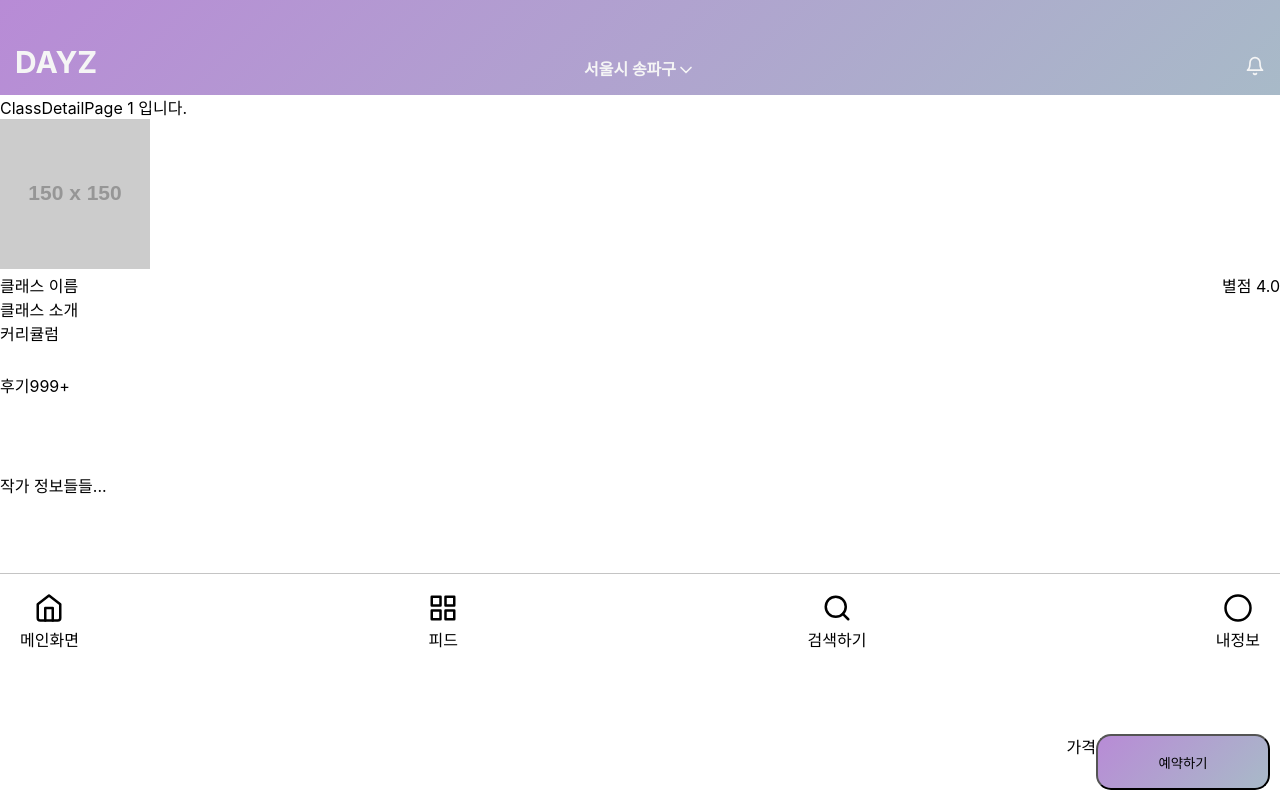
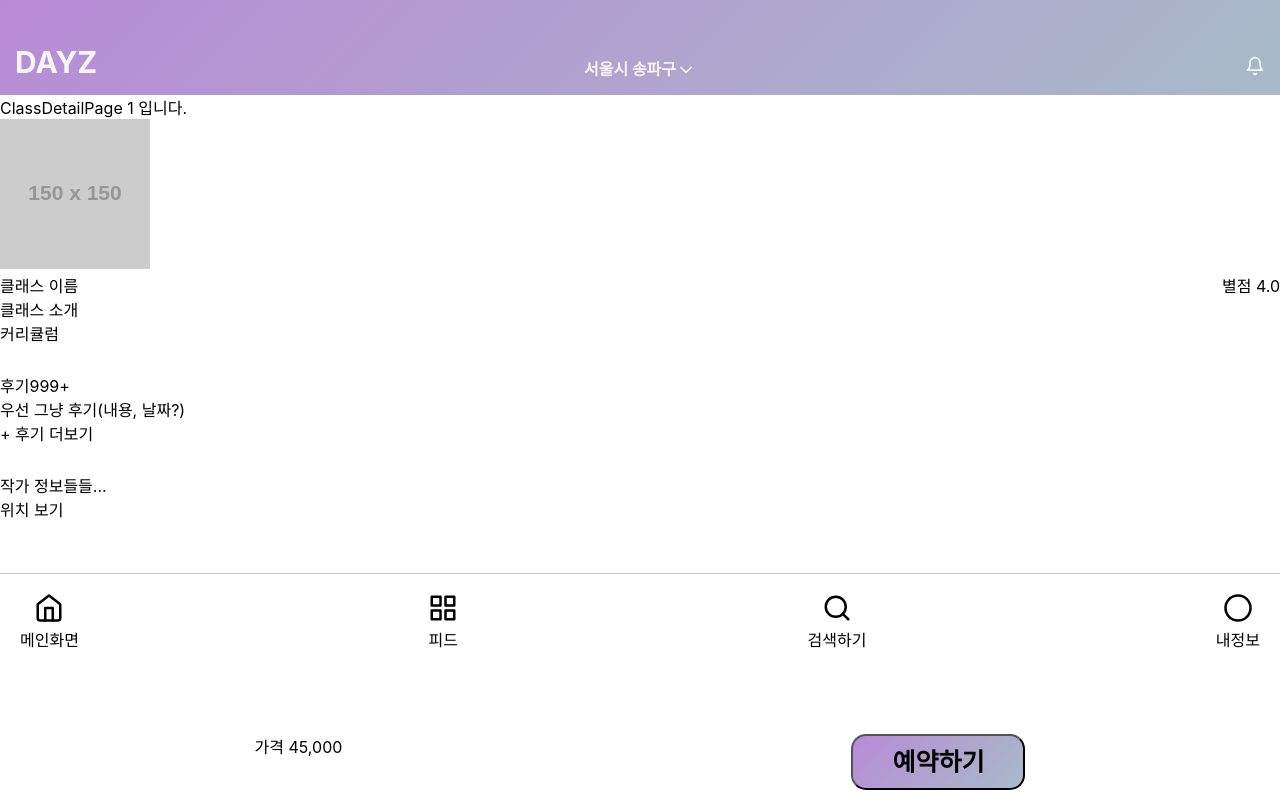
Before and after one commit to prgrms-web-devcourse/Team_DAYZ_DAYZ_FE, a React (Create React App) app: page /class/1 in a window 1280 px wide. Built offline with nearby package versions, Linux system fonts and the light colour scheme.

Commit message:
Feat: 모달폼 생성

```diff
--- /dev/null
+++ b/src/pages/ClassDetailPage/Review.tsx
@@ -0,0 +1,31 @@
+import styled from '@emotion/styled';
+import React from 'react';
+
+// interface Props {
+//   setReviewDetails;
+// }
+
+const ReviewModal = () => {
+  return (
+    <ModalWrapper>
+      <Square>리뷰 입니다.</Square>
+    </ModalWrapper>
+  );
+};
+
+const ModalWrapper = styled.div`
+  position: fixed;
+  top: 0;
+  right: 0;
+  bottom: 0;
+  left: 0;
+`;
+
+const Square = styled.div`
+  position: absolute;
+  width: 1000px;
+  height: 300px;
+  background-color: purple;
+`;
+
+export default ReviewModal;
--- a/src/pages/ClassDetailPage/index.tsx
+++ b/src/pages/ClassDetailPage/index.tsx
@@ -1,43 +1,53 @@
-import React from 'react';
+import React, { useState } from 'react';
 import styled from '@emotion/styled';
 import { useParams } from 'react-router';
+import ReviewModal from './Review';
 
 const ClassDetailPage = () => {
   const { id } = useParams<{ id: string }>();
+  const [reviewModal, setReviewModal] = useState(false);
 
   // 여기서 id 값으로 데이터를 불러온다. api
   // 현재 context안에는 공방인지 유저인지 데이터가 담겨져 있어야 한다.
   // id를 조회하면 class 소개, 별점, 후기, author 항목이 조회가 되어야함.
 
-  const handleClick = () => {
-    console.log(1123);
+  const setReviewDetails = () => {
+    console.log('리뷰 모달창 열리기');
+    setReviewModal(!reviewModal);
   };
 
   return (
     <>
       <div>ClassDetailPage {id} 입니다.</div>
       <img src="https://via.placeholder.com/150" />
+
       <ClassDetailContainer>
         <ClassNameWrapper>
           <div>클래스 이름</div>
           <div>별점 4.0</div>
         </ClassNameWrapper>
-
         <div>클래스 소개</div>
         <div>커리큘럼</div>
       </ClassDetailContainer>
+
       <ClassReviewContainer>
         <div>
           후기<span>999+</span>
         </div>
+        <div> 우선 그냥 후기(내용, 날짜?)</div>
+        <div onClick={setReviewDetails}>+ 후기 더보기</div>
       </ClassReviewContainer>
+
       <AuthorDetailContainer>
         <div>작가 정보들들...</div>
+        <div>위치 보기</div>
       </AuthorDetailContainer>
+
       <ReservationContainer>
-        <div>가격</div>
+        <div>가격 45,000</div>
         <ReservationButton>예약하기</ReservationButton>
       </ReservationContainer>
+      {reviewModal && ReviewModal()}
     </>
   );
 };
@@ -56,16 +66,19 @@ const AuthorDetailContainer = styled.div`
 `;
 const ReservationContainer = styled.div`
   position: fixed;
+  width: 100%;
   display: flex;
   bottom: 10px;
-  right: 10px;
-  justify-content: space-between;
+  justify-content: space-around;
 `;
 const ReservationButton = styled.button`
   height: 56px;
   width: 174px;
   background: linear-gradient(135deg, #b88bd6 0%, #b88bd6 0.01%, #a8bac8 100%);
   border-radius: 15px;
+  font-weight: bold;
+  font-size: 25px;
+  line-height: 29px;
 `;
 
 export default ClassDetailPage;
```
